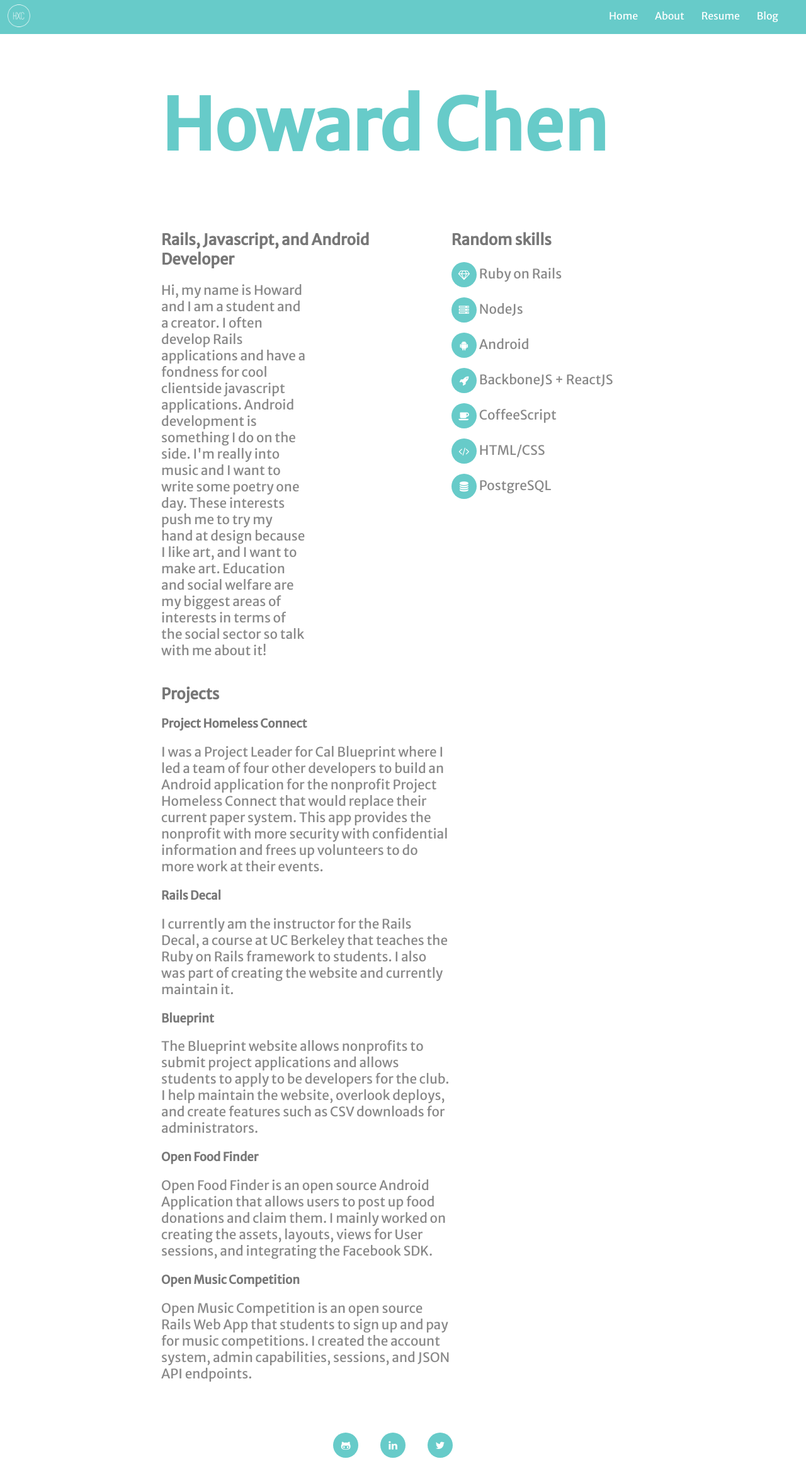
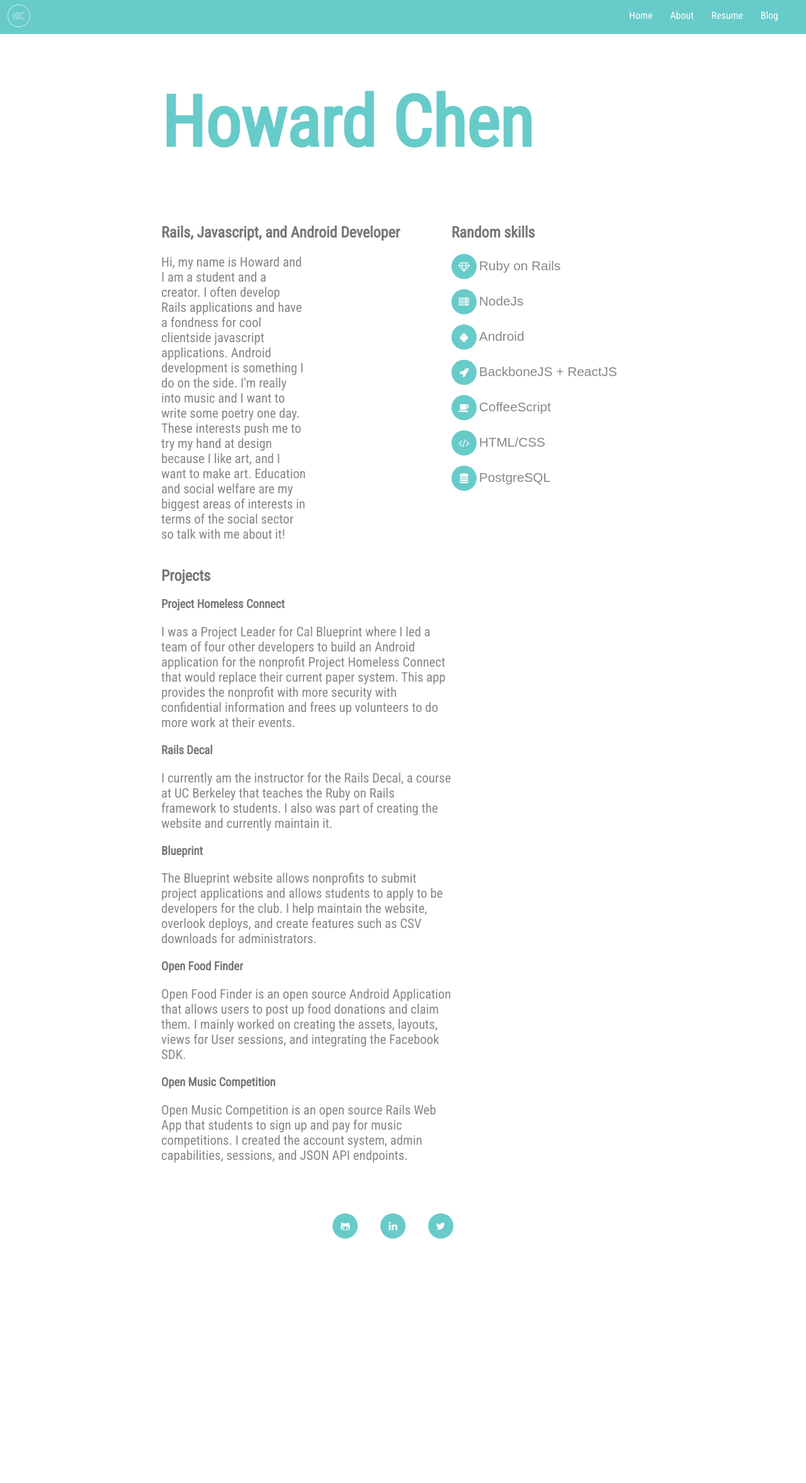
Before and after one commit to chenhoward/chenhoward.github.io, a Jekyll site: the page built from index.html, in a window 1280 px wide. Shown: the whole page at 63% size. Built offline with Jekyll 4.4.1, drawn with Linux system fonts in a browser that asks for light colours; nearby versions of some CDN libraries; after the commit the page ends 2006 px from its top, so only the background shows below that.

Commit message:
Update font to roboto condensed

```diff
--- a/_includes/head.html
+++ b/_includes/head.html
@@ -9,5 +9,5 @@
     <!-- Custom CSS -->
     <link rel="stylesheet" href="{{ "/css/style.css" | prepend: site.baseurl }}">
     <link rel="stylesheet" href="https://maxcdn.bootstrapcdn.com/font-awesome/4.4.0/css/font-awesome.min.css">
-    <link href='http://fonts.googleapis.com/css?family=Merriweather+Sans' rel='stylesheet' type='text/css'>
+    <link href='https://fonts.googleapis.com/css?family=Roboto+Condensed' rel='stylesheet' type='text/css'>
 </head>
--- a/css/style.css
+++ b/css/style.css
@@ -400,7 +400,7 @@
     width: 2.5em; }
 
 body {
-  font-family: "Merriweather Sans", sans-serif !important; }
+  font-family: "Roboto Condensed", sans-serif !important; }
   body a {
     text-decoration: none;
     color: #777; }
--- a/scss/style.sass
+++ b/scss/style.sass
@@ -4,7 +4,7 @@
 @import "footer"
 
 body
-  font-family: 'Merriweather Sans', sans-serif !important
+  font-family: 'Roboto Condensed', sans-serif !important
 
   a
     text-decoration: none
```
Also changed, not shown: 1 other file.
